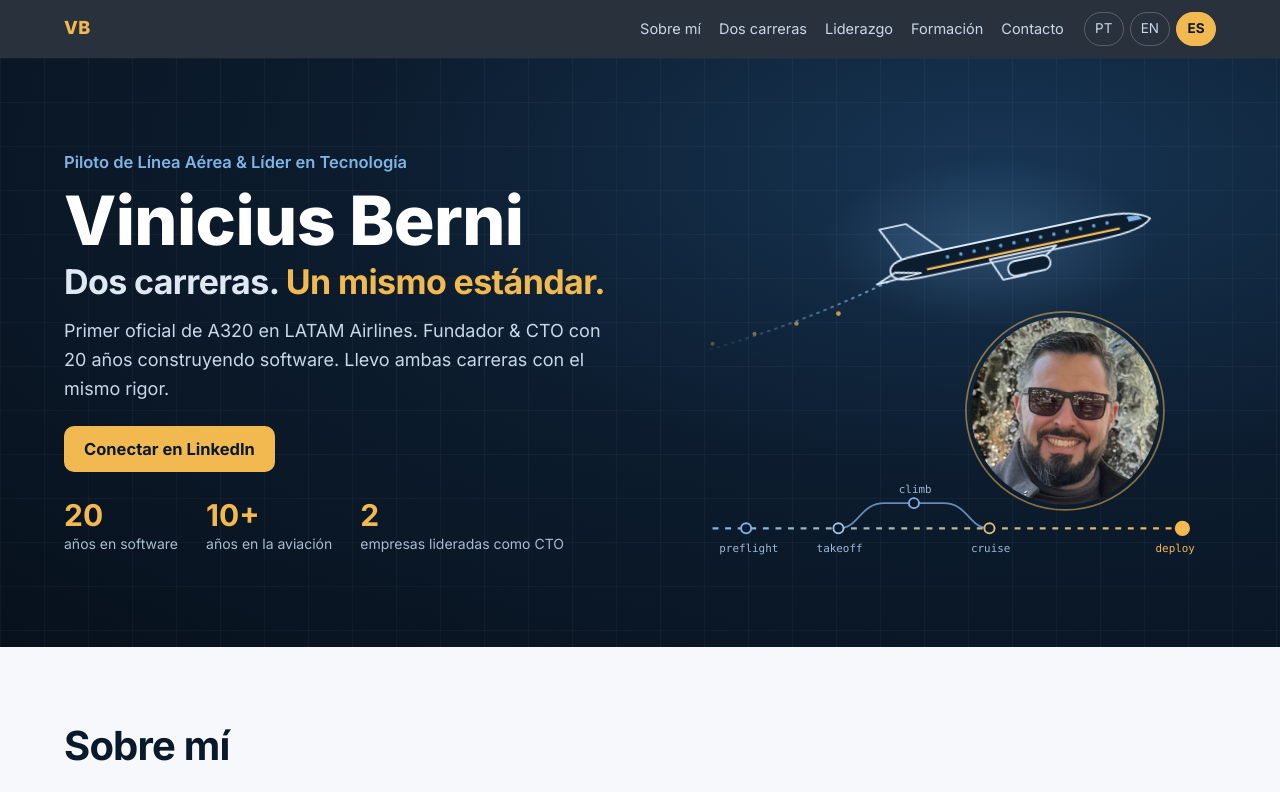
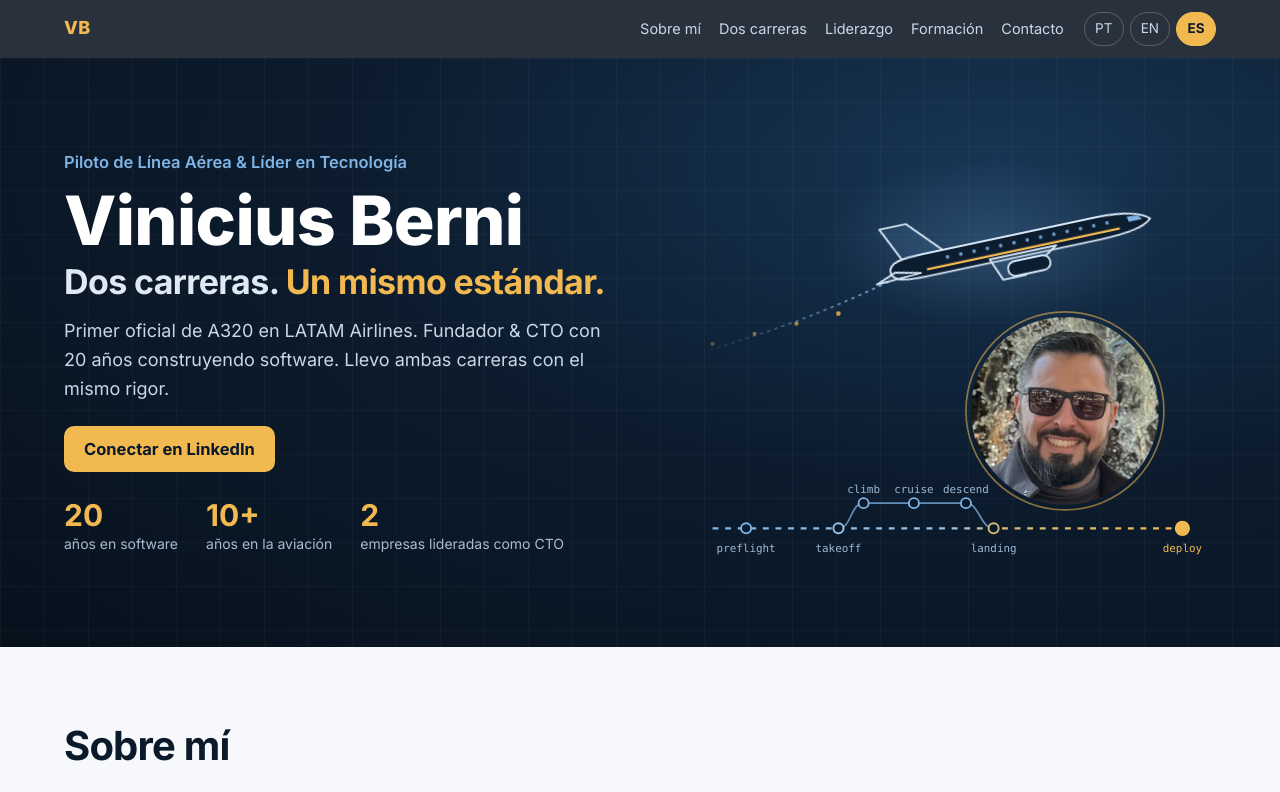
Before and after one commit to bernisoftware/berni.com.br, a plain HTML site: page es/index.html in a window 1280 px wide. Shown: the top 792 px of the page. Drawn offline with Linux system fonts and the light colour scheme.

Commit message:
Add files via upload

```diff
--- a/es/index.html
+++ b/es/index.html
@@ -143,7 +143,7 @@ h1 em{font-style:normal;color:var(--gold)}
  <div class="pic"><svg class="sky" viewBox="0 0 640 520" role="img" aria-label="Un A320 despega y su trayectoria se convierte en un gráfico de commits, con la foto de Vinicius Berni">
  <defs>
   <linearGradient id="tr" x1="0" x2="1"><stop offset="0" stop-color="#7fb4e6" stop-opacity="0"/><stop offset="1" stop-color="#7fb4e6" stop-opacity=".75"/></linearGradient>
-  <linearGradient id="gp" gradientUnits="userSpaceOnUse" x1="40" y1="0" x2="600" y2="0"><stop offset="0" stop-color="#7fb4e6"/><stop offset="1" stop-color="#f2b950"/></linearGradient>
+  <linearGradient id="gp" gradientUnits="userSpaceOnUse" x1="40" y1="0" x2="600" y2="0"><stop offset="0" stop-color="#7fb4e6"/><stop offset=".5" stop-color="#9cc4ea"/><stop offset=".6" stop-color="#d9bd7a"/><stop offset="1" stop-color="#f2b950"/></linearGradient>
   <radialGradient id="gl" cx=".5" cy=".5" r=".5"><stop offset="0" stop-color="#7fb4e6" stop-opacity=".22"/><stop offset="1" stop-color="#7fb4e6" stop-opacity="0"/></radialGradient>
   <clipPath id="cp"><circle cx="460" cy="330" r="112"/></clipPath>
  </defs>
@@ -160,12 +160,13 @@ h1 em{font-style:normal;color:var(--gold)}
   <g fill="#7fb4e6" stroke="none" opacity=".85"><circle cx="60" cy="36" r="1.6"/><circle cx="72" cy="36" r="1.6"/><circle cx="84" cy="36" r="1.6"/><circle cx="96" cy="36" r="1.6"/><circle cx="108" cy="36" r="1.6"/><circle cx="120" cy="36" r="1.6"/><circle cx="132" cy="36" r="1.6"/><circle cx="144" cy="36" r="1.6"/><circle cx="156" cy="36" r="1.6"/><circle cx="168" cy="36" r="1.6"/><circle cx="180" cy="36" r="1.6"/><circle cx="192" cy="36" r="1.6"/><circle cx="204" cy="36" r="1.6"/></g>
  </g></g>
  <path d="M 40 470 L 600 470" stroke="url(#gp)" stroke-width="2.5" stroke-dasharray="7 8"/>
- <path d="M 190 470 C 215 470, 215 440, 245 440 L 315 440 C 345 440, 345 470, 370 470" fill="none" stroke="#7fb4e6" stroke-opacity=".75" stroke-width="2"/>
+ <path d="M 190 470 C 206 470, 204 440, 220 440 L 342 440 C 358 440, 359 470, 375 470" fill="none" stroke="#7fb4e6" stroke-opacity=".75" stroke-width="2"/>
  <g stroke-width="2.2" fill="#0b1a2b">
-  <circle cx="80" cy="470" r="6" stroke="#7fb4e6"/><circle cx="190" cy="470" r="6" stroke="#9cc4ea"/><circle cx="280" cy="440" r="6" stroke="#7fb4e6"/>
-  <circle cx="370" cy="470" r="6" stroke="#d9bd7a"/><circle cx="600" cy="470" r="8" fill="#f2b950" stroke="#f2b950"/>
+  <circle cx="80" cy="470" r="6" stroke="#7fb4e6"/><circle cx="190" cy="470" r="6" stroke="#9cc4ea"/>
+  <circle cx="220" cy="440" r="6" stroke="#7fb4e6"/><circle cx="280" cy="440" r="6" stroke="#7fb4e6"/><circle cx="342" cy="440" r="6" stroke="#7fb4e6"/>
+  <circle cx="375" cy="470" r="6" stroke="#d9bd7a"/><circle cx="600" cy="470" r="8" fill="#f2b950" stroke="#f2b950"/>
  </g>
- <g font-family="ui-monospace, Menlo, monospace" font-size="13" fill="#9db9d6"><text x="48" y="498">preflight</text><text x="164" y="498">takeoff</text><text x="262" y="428">climb</text><text x="348" y="498">cruise</text><text x="568" y="498" fill="#f2b950">deploy</text></g>
+ <g font-family="ui-monospace, Menlo, monospace" font-size="13" fill="#9db9d6" text-anchor="middle"><text x="80" y="498">preflight</text><text x="190" y="498">takeoff</text><text x="220" y="428">climb</text><text x="280" y="428">cruise</text><text x="342" y="428">descend</text><text x="375" y="498">landing</text><text x="600" y="498" fill="#f2b950">deploy</text></g>
  <circle cx="460" cy="330" r="118" fill="none" stroke="#f2b950" stroke-opacity=".55" stroke-width="2"/>
  <image href="../assets/vinicius.jpg" x="348" y="218" width="224" height="224" clip-path="url(#cp)" preserveAspectRatio="xMidYMid slice"/>
 </svg></div>
```
